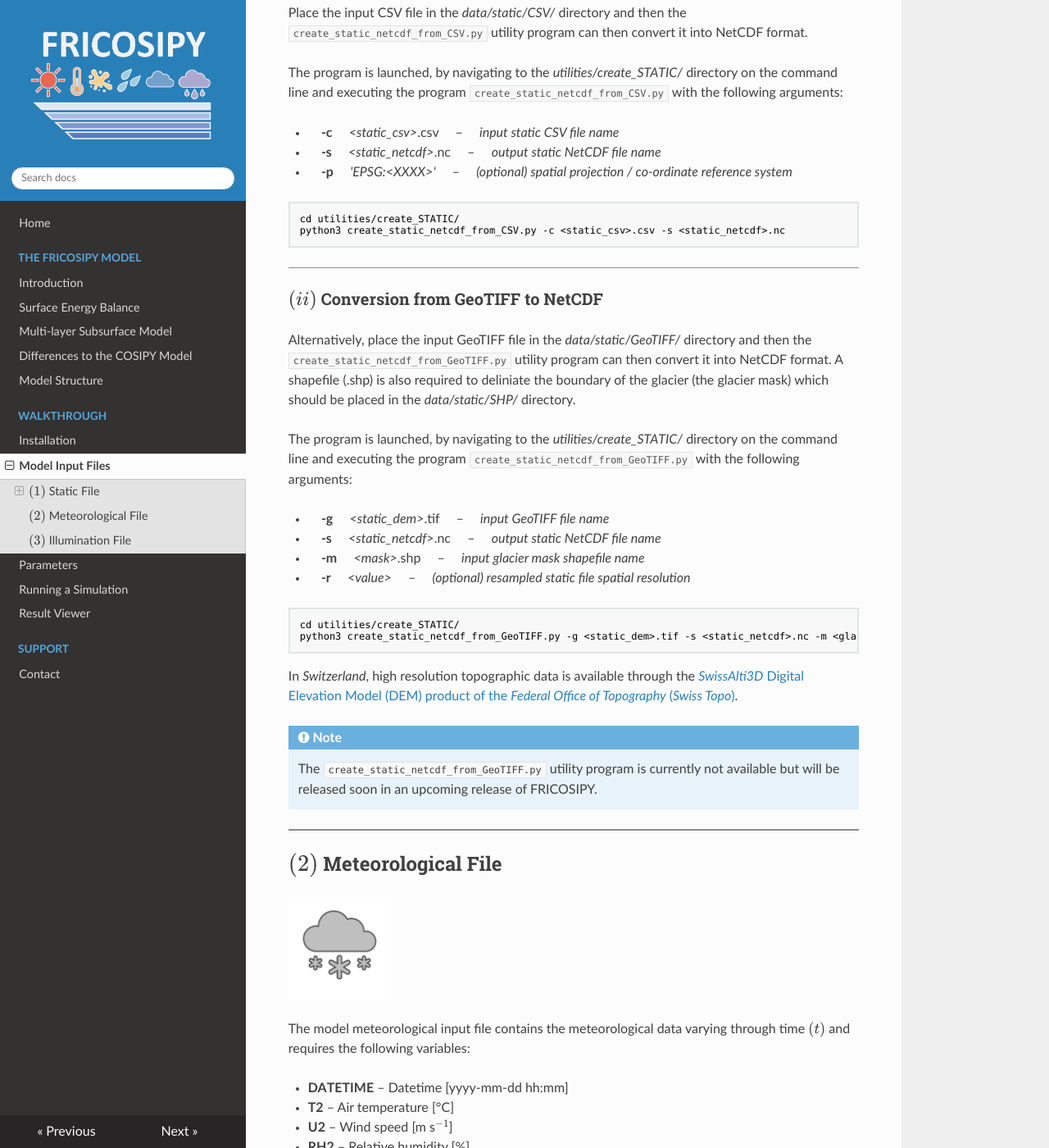
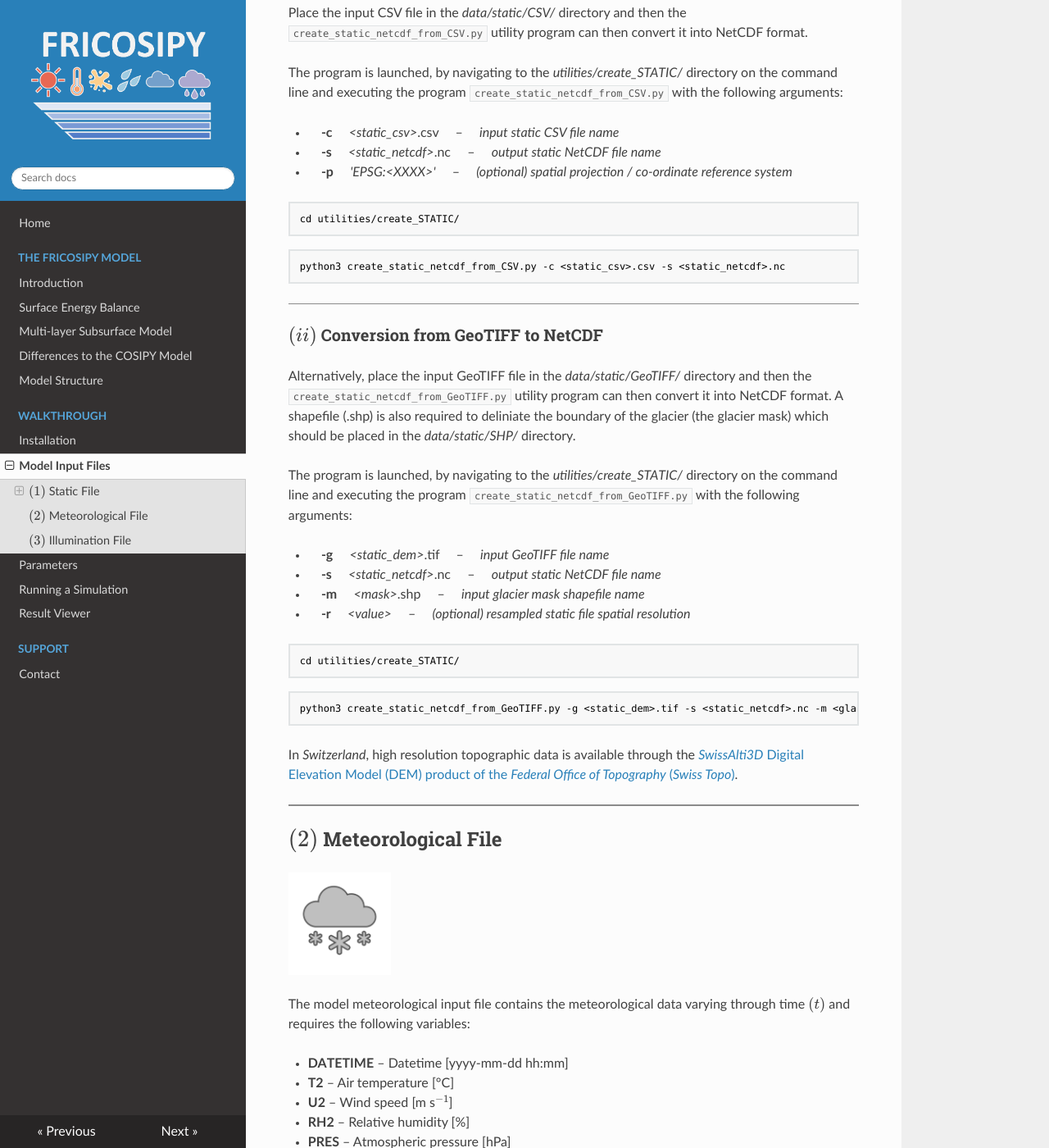
Before and after one commit to MarcusGastaldello/FRICOSIPY, an MkDocs documentation site: the page built from docs/model_input_files.md, in a window 1280 px wide and 1400 px high, scrolled down 1516 px. Shown: the whole window at 82% size. Built offline with MkDocs 1.6.1, drawn with Linux system fonts in a browser that asks for light colours.

Commit message:
Revise model input files documentation
Updated documentation for static file creation utilities and removed note about unavailable program.

````diff
--- a/docs/model_input_files.md
+++ b/docs/model_input_files.md
@@ -66,6 +66,8 @@ The program is launched, by navigating to the *utilities/create_STATIC/* directo
 
 ```
 cd utilities/create_STATIC/
+```
+```
 python3 create_static_netcdf_from_CSV.py -c <static_csv>.csv -s <static_netcdf>.nc
 ```
 
@@ -84,14 +86,13 @@ The program is launched, by navigating to the *utilities/create_STATIC/* directo
 
 ```
 cd utilities/create_STATIC/
+```
+```
 python3 create_static_netcdf_from_GeoTIFF.py -g <static_dem>.tif -s <static_netcdf>.nc -m <glacier_mask>.shp
 ```
 
 In *Switzerland*, high resolution topographic data is available through the [*SwissAlti3D* Digital Elevation Model (DEM) product of the
 *Federal Office of Topography* (*Swiss Topo*)](https://www.swisstopo.admin.ch/en/height-model-swissalti3d).
-
-!!! note
-    The `create_static_netcdf_from_GeoTIFF.py` utility program is currently not available but will be released soon in an upcoming release of FRICOSIPY.
 
 <hr style="height:2px; background-color:#8b8b8b; border:none;" />
 
````
